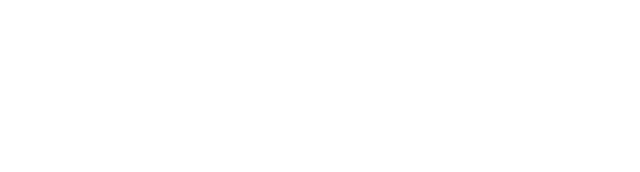
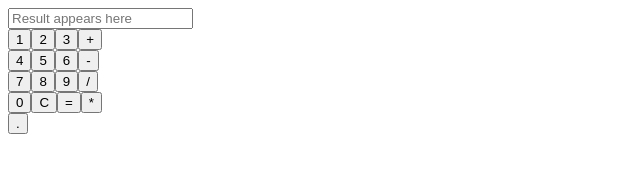
Before and after one commit to momentum-morehouse/build-a-calculator-benkwapnioski, a plain HTML site: page index.html in a window 1280 px wide. Shown: the whole page, without its empty margins (0-640 px from the left). Drawn offline with Linux system fonts and the light colour scheme.

Commit message:
basic layout

```diff
--- a/index.html
+++ b/index.html
@@ -9,3 +9,9 @@
 	<script src="main.js">
 	</script>
 </head>
+<input id="calc" type="text" placeholder="Result appears here"><br>
+  <button>1</button><button>2</button><button>3</button><button>+</button><br>
+  <button>4</button><button>5</button><button>6</button><button>-</button><br>
+  <button>7</button><button>8</button><button>9</button><button>/</button><br>
+  <button>0</button><button>C</button><button>=</button><button>*</button><br>
+  <button>.</button>
```
Also changed, not shown: 1 other file.
